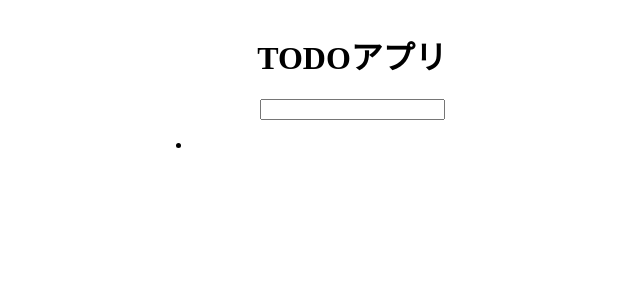
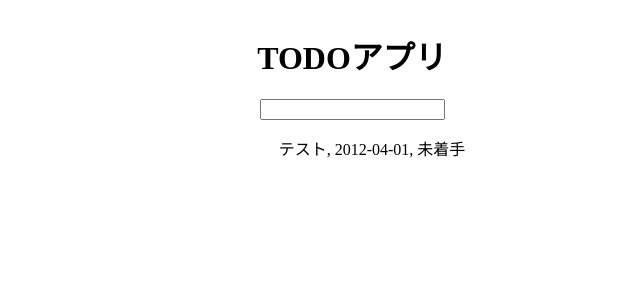
Before and after one commit to knagara/vue-todo-app, a Vue app: page / in a window 1280 px wide. Shown: the top 300 px of the page, without its empty margins (288-928 px from the left). Built offline with nearby package versions, Linux system fonts and the light colour scheme.

Commit message:
Install Vuex

```diff
--- a/package.json
+++ b/package.json
@@ -9,7 +9,8 @@
   },
   "dependencies": {
     "core-js": "^3.6.5",
-    "vue": "^2.6.11"
+    "vue": "^2.6.11",
+    "vuex": "^3.6.2"
   },
   "devDependencies": {
     "@vue/cli-plugin-babel": "~4.5.0",
--- a/src/components/List.vue
+++ b/src/components/List.vue
@@ -1,7 +1,24 @@
 <template>
     <div>
         <ul>
-            <li></li>
+            <li v-for="todo in todos" :key="todo">
+                {{todo.title}}, {{todo.dueDate}}, {{todo.status}}
+            </li>
         </ul>
     </div>
 </template>
+
+<script>
+import { mapGetters } from 'vuex';
+export default {
+    computed: {
+        ...mapGetters("todos", ["todos"])
+    }
+}
+</script>
+
+<style scoped>
+ul {
+    list-style: none;
+}
+</style>
--- a/src/main.js
+++ b/src/main.js
@@ -1,8 +1,10 @@
 import Vue from 'vue'
 import App from './App.vue'
+import store from './store'
 
 Vue.config.productionTip = false
 
 new Vue({
+  store,
   render: h => h(App),
 }).$mount('#app')
--- /dev/null
+++ b/src/store/index.js
@@ -0,0 +1,11 @@
+import Vue from 'vue';
+import Vuex from 'vuex';
+import todos from './modules/todos'
+
+Vue.use(Vuex);
+
+export default new Vuex.Store({
+    modules: {
+        todos
+    }
+})
--- /dev/null
+++ b/src/store/modules/todos.js
@@ -0,0 +1,25 @@
+const state = {
+    todos: [{
+        id: 0,
+        title: 'テスト',
+        dueDate: '2012-04-01',
+        status: '未着手'
+    }]
+};
+
+const getters = {
+    todos: state => state.todos
+};
+
+const mutations = {
+    add(state, todo) {
+        state.todos.push(todo)
+    }
+}
+
+export default {
+    namespaced: true,
+    state,
+    getters,
+    mutations
+}
```
Also changed, not shown: 1 other file (tests, documents, lock files or other folders).
